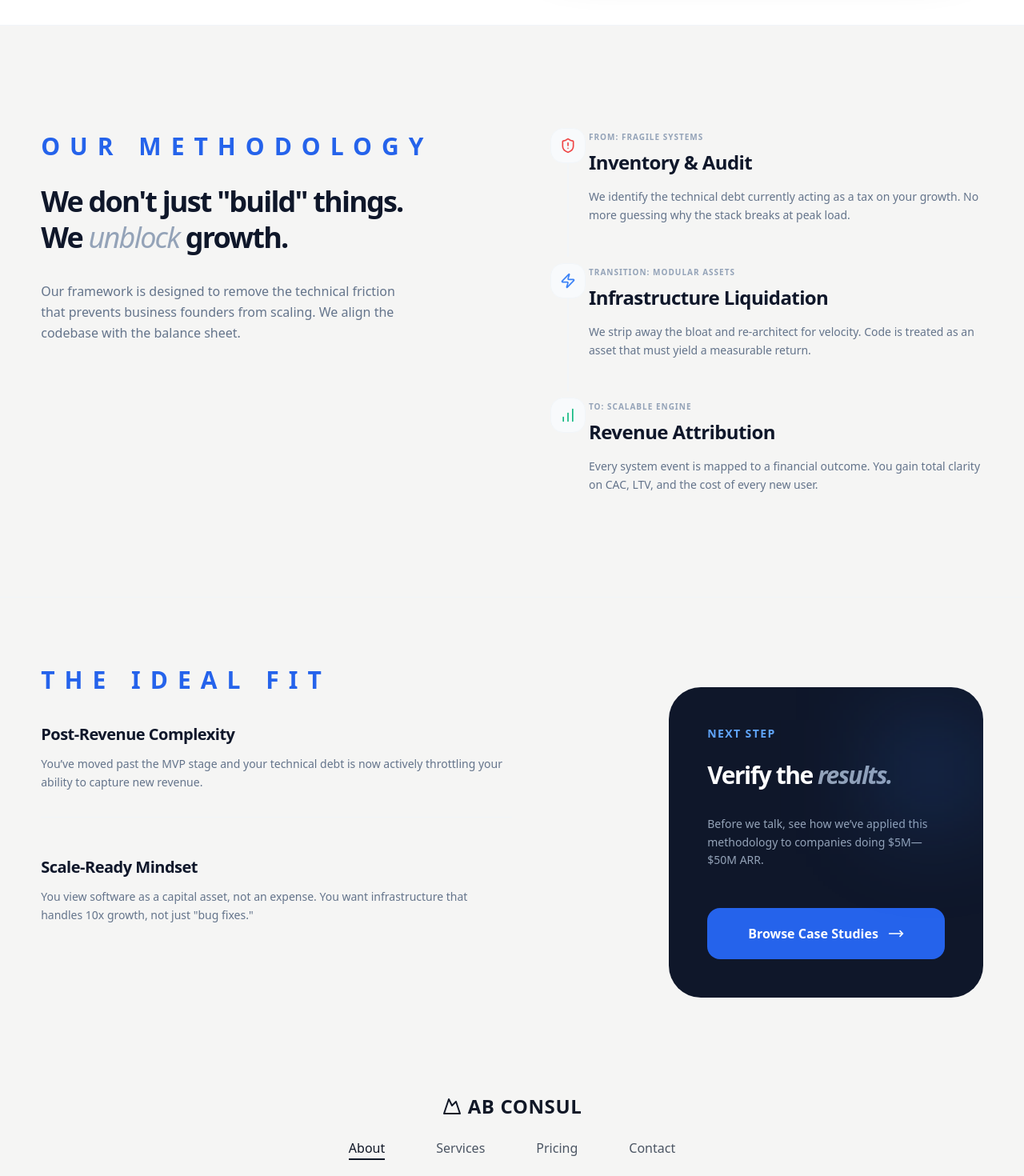
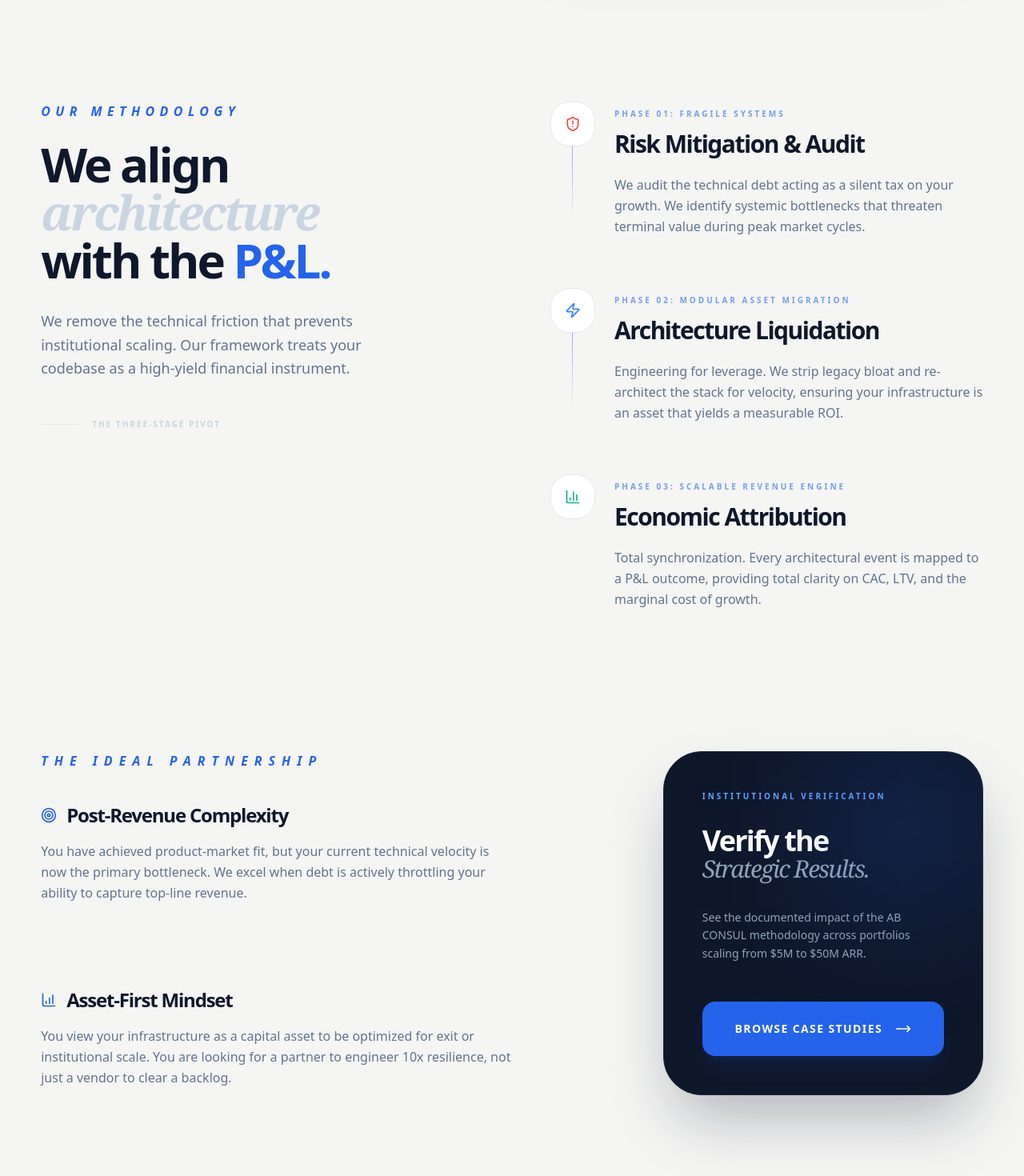
Before and after one commit to l-tting/ab-consul, a Next.js app in the folder my-app/: page /about in a window 1280 px wide. Shown: the part 2580-4050 px from the top of the page at 80% size. Built offline with nearby package versions, Linux system fonts and the light colour scheme.

Commit message:
about page company model update ---v2 ---b/l

```diff
--- a/my-app/src/components/AboutClosing.jsx
+++ b/my-app/src/components/AboutClosing.jsx
@@ -1,57 +1,69 @@
 "use client";
 import React from "react";
-import { MoveRight } from "lucide-react";
+import { MoveRight, Target, BarChart4 } from "lucide-react";
+import Link from "next/link";
 
 export default function AboutClosing() {
   return (
-    <section className="w-full py-20 flex justify-center  border-t border-slate-100">
+    <section className="w-full py-20 flex justify-center border-t border-slate-100 ">
       <div className="w-[92%] max-w-7xl">
-        <div className="flex flex-col md:flex-row justify-between items-start gap-20">
+        <div className="flex flex-col lg:flex-row justify-between items-start gap-16 lg:gap-32">
 
-          {/* Left: The Requirements */}
-          <div className="md:w-1/2">
-            <h2 className="text-[30px] font-black uppercase tracking-[0.4em] text-blue-600 mb-8">
-              The Ideal Fit
+          {/* Left: The Requirements - Professional Qualification */}
+          <div className="lg:w-1/2">
+            <h2 className="text-[16px] font-black uppercase tracking-[0.5em] text-blue-600 mb-10 italic">
+              The Ideal Partnership
             </h2>
-            <div className="space-y-12">
-              <div className="group border-b border-slate-100 pb-8 last:border-0">
-                <h3 className="text-xl font-bold text-slate-900 mb-3 tracking-tight">Post-Revenue Complexity</h3>
-                <p className="text-slate-500 text-sm leading-relaxed">
-                  You’ve moved past the MVP stage and your technical debt is now actively
-                  throttling your ability to capture new revenue.
+            <div className="space-y-16">
+              <div className="group border-b border-slate-100 pb-10 last:border-0">
+                <div className="flex items-center gap-3 mb-4">
+                  <Target className="w-5 h-5 text-blue-600" />
+                  <h3 className="text-2xl font-black text-slate-900 tracking-tighter">Post-Revenue Complexity</h3>
+                </div>
+                <p className="text-slate-500 text-base font-medium leading-relaxed">
+                  You have achieved product-market fit, but your current technical velocity is
+                  now the primary bottleneck. We excel when debt is actively throttling
+                  your ability to capture top-line revenue.
                 </p>
               </div>
-              <div className="group border-b border-slate-100 pb-8 last:border-0">
-                <h3 className="text-xl font-bold text-slate-900 mb-3 tracking-tight">Scale-Ready Mindset</h3>
-                <p className="text-slate-500 text-sm leading-relaxed">
-                  You view software as a capital asset, not an expense. You want
-                  infrastructure that handles 10x growth, not just "bug fixes."
+
+              <div className="group border-b border-slate-100 pb-10 last:border-0">
+                <div className="flex items-center gap-3 mb-4">
+                  <BarChart4 className="w-5 h-5 text-blue-600" />
+                  <h3 className="text-2xl font-black text-slate-900 tracking-tighter">Asset-First Mindset</h3>
+                </div>
+                <p className="text-slate-500 text-base font-medium leading-relaxed">
+                  You view your infrastructure as a capital asset to be optimized for exit or
+                  institutional scale. You are looking for a partner to engineer 10x
+                  resilience, not just a vendor to clear a backlog.
                 </p>
               </div>
             </div>
           </div>
 
-          {/* Right: The Final Action */}
-          <div className="md:w-1/3 bg-slate-900 rounded-[2.5rem] mt-8 p-12 text-white relative overflow-hidden">
-            <div className="absolute top-10 right-0 w-32 h-32 bg-blue-500/20 blur-[60px]" />
+          {/* Right: The Final Action - The "Boardroom" Card */}
+          <div className="lg:w-[400px] bg-slate-900 rounded-[3rem] p-12 text-white relative overflow-hidden shadow-[0_40px_80px_-15px_rgba(15,23,42,0.3)] border border-slate-800">
+            {/* Soft Glow Effect */}
+            <div className="absolute top-0 right-0 w-48 h-48 bg-blue-600/20 blur-[80px] pointer-events-none" />
 
-            <p className="text-sm font-bold text-blue-400 mb-6 uppercase tracking-widest">Next Step</p>
-            <h3 className="text-3xl font-bold mb-8 tracking-tighter">
-              Verify the <span className="italic text-slate-400">results.</span>
+            <p className="text-[10px] font-black text-blue-400 mb-8 uppercase tracking-[0.3em]">Institutional Verification</p>
+            <h3 className="text-4xl font-black mb-8 tracking-tighter leading-[0.9]">
+              Verify the <br/>
+              <span className="italic font-serif text-slate-400 font-medium text-3xl">Strategic Results.</span>
             </h3>
 
-            <p className="text-slate-400 text-sm mb-12 leading-relaxed">
-              Before we talk, see how we’ve applied this methodology to companies
-              doing $5M—$50M ARR.
+            <p className="text-slate-400 text-sm mb-12 leading-relaxed font-medium">
+              See the documented impact of the AB CONSUL methodology across portfolios
+              scaling from $5M to $50M ARR.
             </p>
 
-            <button
-              onClick={() => window.location.href = '/case-studies'}
-              className="w-full py-5 bg-blue-600 hover:bg-blue-700 text-white rounded-2xl font-bold transition-all flex items-center justify-center gap-3 group"
+            <Link
+              href="/case-studies"
+              className="w-full py-6 bg-blue-600 hover:bg-white hover:text-blue-600 text-white rounded-2xl font-black text-sm uppercase tracking-widest transition-all duration-500 flex items-center justify-center gap-4 group shadow-xl shadow-blue-900/20"
             >
               Browse Case Studies
-              <MoveRight className="w-5 h-5 group-hover:translate-x-2 transition-transform" />
-            </button>
+              <MoveRight className="w-5 h-5 group-hover:translate-x-2 transition-transform duration-300" />
+            </Link>
           </div>
 
         </div>
--- a/my-app/src/components/AboutHero2.jsx
+++ b/my-app/src/components/AboutHero2.jsx
@@ -4,7 +4,7 @@ import { XCircle, CheckCircle2, TrendingUp, Cpu } from "lucide-react";
 
 export default function AboutContrast() {
   return (
-    <section className="w-full py-24 flex justify-center bg-white">
+    <section className="w-full py-24 flex justify-center ">
       <div className="w-[92%] max-w-7xl">
         {/* Section Label */}
         <div className="mb-12 flex flex-col items-center text-center">
--- a/my-app/src/components/AboutMethodology.jsx
+++ b/my-app/src/components/AboutMethodology.jsx
@@ -1,72 +1,78 @@
 "use client";
 import React from "react";
-import { Zap, ShieldAlert, BarChart } from "lucide-react";
+import { Zap, ShieldAlert, BarChart3, ArrowDown } from "lucide-react";
 
 export default function StrategicVelocity() {
   const shifts = [
     {
-      title: "Inventory & Audit",
-      state: "From: Fragile Systems",
-      impact: "We identify the technical debt currently acting as a tax on your growth. No more guessing why the stack breaks at peak load.",
+      title: "Risk Mitigation & Audit",
+      state: "Phase 01: Fragile Systems",
+      impact: "We audit the technical debt acting as a silent tax on your growth. We identify systemic bottlenecks that threaten terminal value during peak market cycles.",
       icon: <ShieldAlert className="w-5 h-5 text-red-500" />
     },
     {
-      title: "Infrastructure Liquidation",
-      state: "Transition: Modular Assets",
-      impact: "We strip away the bloat and re-architect for velocity. Code is treated as an asset that must yield a measurable return.",
+      title: "Architecture Liquidation",
+      state: "Phase 02: Modular Asset Migration",
+      impact: "Engineering for leverage. We strip legacy bloat and re-architect the stack for velocity, ensuring your infrastructure is an asset that yields a measurable ROI.",
       icon: <Zap className="w-5 h-5 text-blue-500" />
     },
     {
-      title: "Revenue Attribution",
-      state: "To: Scalable Engine",
-      impact: "Every system event is mapped to a financial outcome. You gain total clarity on CAC, LTV, and the cost of every new user.",
-      icon: <BarChart className="w-5 h-5 text-emerald-500" />
+      title: "Economic Attribution",
+      state: "Phase 03: Scalable Revenue Engine",
+      impact: "Total synchronization. Every architectural event is mapped to a P&L outcome, providing total clarity on CAC, LTV, and the marginal cost of growth.",
+      icon: <BarChart3 className="w-5 h-5 text-emerald-500" />
     }
   ];
 
   return (
-    <section className="w-full py-32 flex justify-center  border-t border-slate-100">
+    <section className="w-full py-24 flex justify-center">
       <div className="w-[92%] max-w-7xl">
         <div className="grid grid-cols-1 lg:grid-cols-2 gap-24 items-start">
 
-          {/* Left: Sticky Context */}
-          <div className="lg:sticky lg:top-32">
-            <h2 className="text-[30px] font-black uppercase tracking-[0.4em] text-blue-600 mb-6">
+          {/* Left: Advisory Context */}
+          <div className="lg:sticky lg:top-40">
+            <h2 className="text-[16px] font-black uppercase tracking-[0.4em] text-blue-600 mb-6 italic">
               Our Methodology
             </h2>
-            <p className="text-4xl font-bold tracking-tighter text-slate-900 leading-tight mb-8">
-              We don't just "build" things.<br />
-              We <span className="italic text-slate-400 font-medium">unblock</span> growth.
+            <p className="text-5xl md:text-6xl font-black tracking-tighter text-slate-900 leading-[0.9] mb-8">
+              We align <br />
+              <span className="text-slate-300 italic font-serif">architecture</span> <br />
+              with the <span className="text-blue-600">P&L.</span>
             </p>
-            <p className="text-slate-500 max-w-md leading-relaxed">
-              Our framework is designed to remove the technical friction that
-              prevents business founders from scaling. We align the codebase
-              with the balance sheet.
+            <p className="text-slate-500 text-lg max-w-md leading-relaxed font-medium">
+              We remove the technical friction that prevents institutional scaling.
+              Our framework treats your codebase as a high-yield financial instrument.
             </p>
+
+            <div className="mt-12 flex items-center gap-4 text-slate-300">
+                <div className="w-12 h-[1px] bg-slate-200" />
+                <span className="text-[10px] font-black uppercase tracking-[0.2em]">The Three-Stage Pivot</span>
+            </div>
           </div>
 
           {/* Right: The Shift Path */}
-          <div className="space-y-12 ">
+          <div className="space-y-16 relative cursor-pointer ">
             {shifts.map((shift, i) => (
-              <div key={i} className="group relative pl-12">
-                {/* Visual Connector */}
+              <div key={i} className="group relative pl-20">
+
+                {/* Refined Connector Line */}
                 {i !== shifts.length - 1 && (
-                  <div className="absolute left-[21px] top-10 w-[2px] h-full bg-slate-100" />
+                  <div className="absolute left-[27px] top-14 w-[1px] h-24 bg-gradient-to-b from-blue-600/50 to-transparent" />
                 )}
 
-                {/* Node */}
-                <div className="absolute left-0 top-0 w-11 h-11 rounded-2xl bg-slate-50 border border-slate-100 flex items-center justify-center transition-colors group-hover:bg-white group-hover:shadow-lg group-hover:shadow-blue-500/10">
+                {/* Executive Node Style */}
+                <div className="absolute left-0 top-0 w-14 h-14 cursor-pointer rounded-3xl bg-white border border-slate-200 flex items-center justify-center transition-all duration-500 group-hover:border-blue-600 group-hover:shadow-[0_20px_40px_-10px_rgba(37,99,235,0.15)] group-hover:-translate-y-1">
                   {shift.icon}
                 </div>
 
-                <div className="pt-1">
-                  <p className="text-[10px] font-bold uppercase tracking-widest text-slate-400 mb-2">
+                <div className="pt-2">
+                  <p className="text-[10px] font-black uppercase tracking-[0.3em] text-blue-600/60 mb-3">
                     {shift.state}
                   </p>
-                  <h3 className="text-2xl font-bold text-slate-900 mb-4 tracking-tight">
+                  <h3 className="text-3xl font-black text-slate-900 mb-5 tracking-tighter">
                     {shift.title}
                   </h3>
-                  <p className="text-slate-500 text-sm leading-relaxed max-w-lg">
+                  <p className="text-slate-500 text-[16px] leading-relaxed max-w-lg font-medium">
                     {shift.impact}
                   </p>
                 </div>
```
